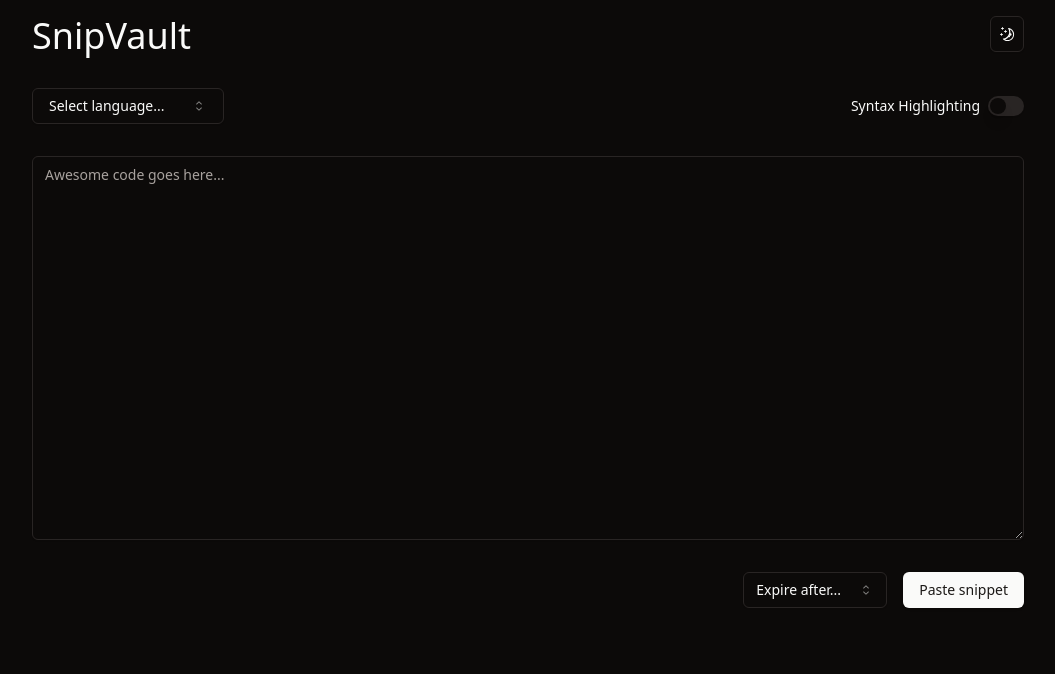
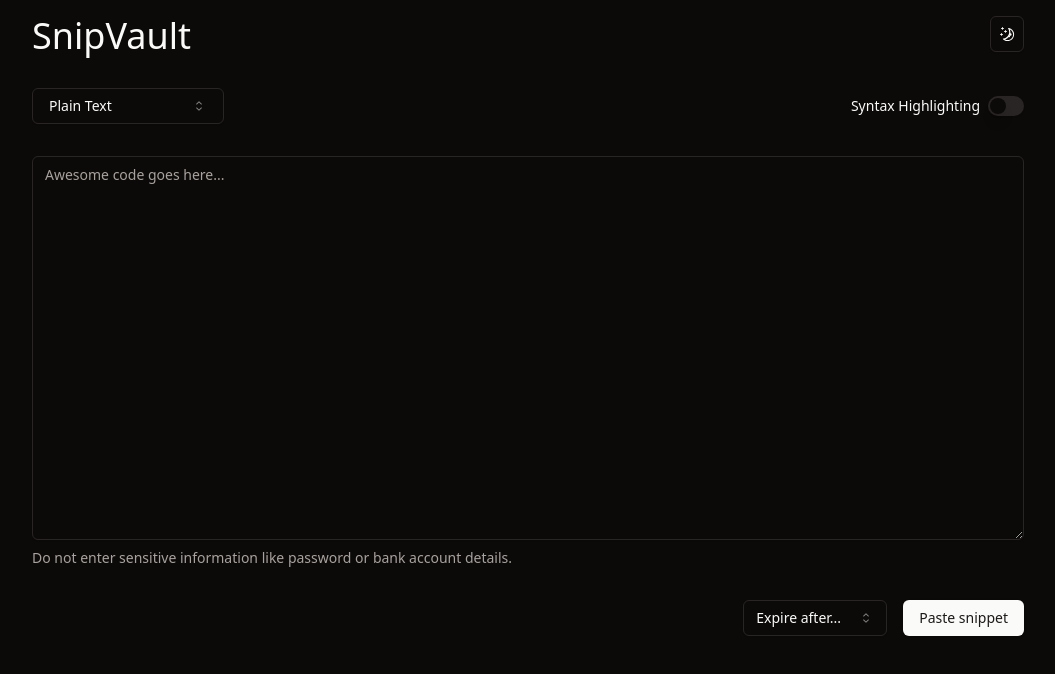
Before and after one commit to shiina4119/snipvault, a Next.js app: page / in a window 1280 px wide. Shown: the top 674 px of the page, without its empty margins (112-1167 px from the left). Built offline with nearby package versions, Linux system fonts and the light colour scheme.

Commit message:
Better forms

```diff
--- a/src/components/expiry-dropdown.jsx
+++ b/src/components/expiry-dropdown.jsx
@@ -8,7 +8,10 @@
 
 export default function ExpiryDropdown({ expiry, setExpiry }) {
   return (
-    <Select value={expiry === 0 ? undefined : expiry} onValueChange={setExpiry}>
+    <Select
+      value={expiry === -1 ? undefined : expiry}
+      onValueChange={setExpiry}
+    >
       <SelectTrigger className="w-36">
         <SelectValue placeholder="Expire after..." />
       </SelectTrigger>
@@ -17,7 +20,7 @@
         <SelectItem value="3600">1 hour</SelectItem>
         <SelectItem value="21600">6 hours</SelectItem>
         <SelectItem value="86400">24 hours</SelectItem>
-        <SelectItem value="-1">Never</SelectItem>
+        <SelectItem value="0">Never</SelectItem>
       </SelectContent>
     </Select>
   );
--- a/src/components/layout.jsx
+++ b/src/components/layout.jsx
@@ -1,5 +1,6 @@
 import Navbar from "./navbar";
 import { ThemeProvider } from "./theme-provider";
+import { Toaster } from "./ui/toaster";
 
 export default function Layout({ children }) {
   return (
@@ -12,6 +13,7 @@
       >
         <Navbar />
         <main>{children}</main>
+        <Toaster />
       </ThemeProvider>
     </div>
   );
--- a/src/pages/index.jsx
+++ b/src/pages/index.jsx
@@ -4,18 +4,35 @@
 import { Label } from "@/components/ui/label";
 import { Switch } from "@/components/ui/switch";
 import { Textarea } from "@/components/ui/textarea";
+import { useToast } from "@/components/ui/use-toast";
 import { useRouter } from "next/router";
 import { useState } from "react";
 import { generate as uuid } from "short-uuid";
 
 export default function Home() {
-  const [lang, setLang] = useState("");
+  const [lang, setLang] = useState("text");
   const [syntax, setSyntax] = useState(false);
-  const [expiry, setExpiry] = useState(0);
+  const [expiry, setExpiry] = useState(-1);
   const [code, setCode] = useState("");
   const router = useRouter();
 
+  const { toast } = useToast();
+
   async function handlePaste() {
+    if (code === "") {
+      toast({
+        variant: "destructive",
+        title: "Empty snippets not allowed.",
+      });
+      return;
+    }
+    if (expiry === undefined || expiry === -1) {
+      toast({
+        variant: "destructive",
+        title: "Please set an expiration.",
+      });
+      return;
+    }
     const id = uuid();
     const response = await fetch("/api/paste", {
       method: "POST",
@@ -52,12 +69,16 @@
         </div>
       </div>
       {/* Add code editor later */}
-      <div className="p-4">
+      <div className="space-y-2 p-4">
         <Textarea
           placeholder="Awesome code goes here..."
           className="min-h-96"
           onChange={(e) => setCode(e.target.value)}
         />
+        <p className="text-sm text-muted-foreground">
+          Do not enter sensitive information like password or bank account
+          details.
+        </p>
       </div>
       <div className="flex flex-row justify-end space-x-4 p-4">
         <ExpiryDropdown expiry={expiry} setExpiry={setExpiry} />
--- a/src/pages/snip/[uuid].jsx
+++ b/src/pages/snip/[uuid].jsx
@@ -17,6 +17,7 @@
           onClick={() => {
             toast({
               title: "Link copied!",
+              description: "Snippet link has been copied to the clipboard.",
             });
           }}
         >
```
